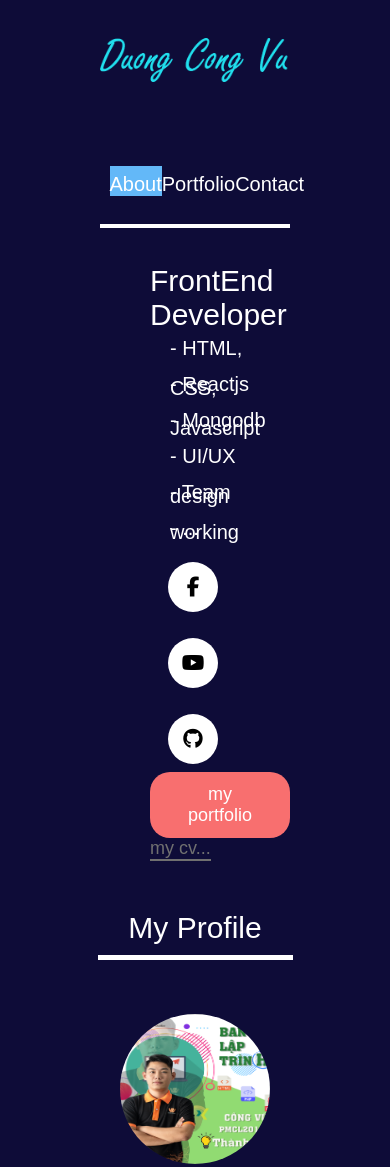
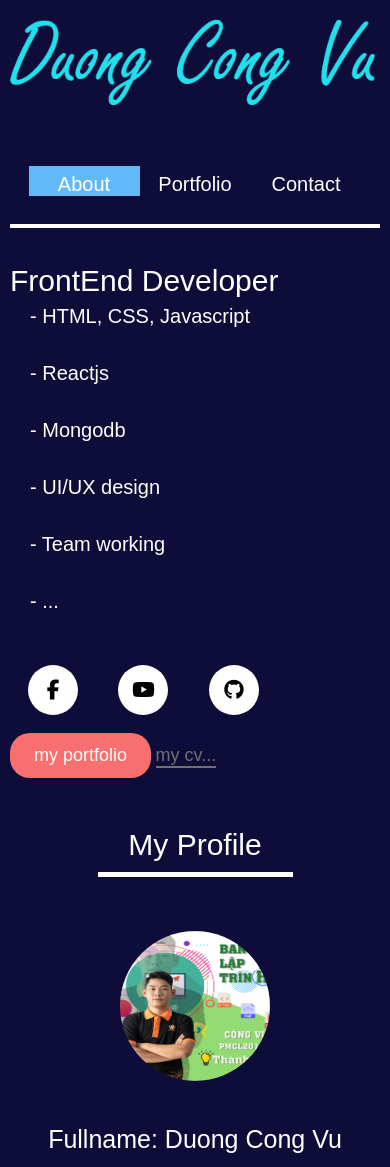
Before and after one commit to congvu24/congvu24.github.io, a plain HTML site: page index.html in a window 390 px wide. Shown: the top 1167 px of the page. Drawn offline with nearby package versions, Linux system fonts and the light colour scheme.

Commit message:
fix responsive

```diff
--- a/index.html
+++ b/index.html
@@ -106,7 +106,7 @@
             </div>
             <div class="profile">
                 <div class="profile-image wow bounceInUp">
-                    <img src="./img/Công Vũ.png.png" alt="">
+                    <img src="./img/cv.png" alt="">
                 </div>
                 <br>
                 <div class="profile-text wow bounceInUp">
@@ -131,7 +131,7 @@
             </div>
             <div class="porfolio-content">
                 <div class="portfolio-box wow fadeInUp" data-wow-delay="0.5s">
-                    <img src="/img/Công Vũ.png.png" alt="">
+                    <img src="/img/cv.png" alt="">
                     <div class="portfolio-cover"></div>
                     <div class="portfolio-text">
                         <h3 class="title-text">San pham 1</h3>
@@ -141,7 +141,7 @@
                     </div>
                 </div>
                 <div class="portfolio-box wow fadeInUp" data-wow-delay="0.6s">
-                    <img src="/img/Công Vũ.png.png" alt="">
+                    <img src="/img/cv.png" alt="">
                     <div class="portfolio-cover"></div>
                     <div class="portfolio-text">
                         <h3 class="title-text">San pham 1</h3>
@@ -151,7 +151,7 @@
                     </div>
                 </div>
                 <div class="portfolio-box wow fadeInUp" data-wow-delay="0.7s">
-                    <img src="/img/Công Vũ.png.png" alt="">
+                    <img src="/img/cv.png" alt="">
                     <div class="portfolio-cover"></div>
                     <div class="portfolio-text">
                         <h3 class="title-text">San pham 1</h3>
@@ -163,7 +163,7 @@
             </div>
             <div class="porfolio-content">
                 <div class="portfolio-box wow fadeInUp" data-wow-delay="0.5s">
-                    <img src="/img/Công Vũ.png.png" alt="">
+                    <img src="/img/cv.png" alt="">
                     <div class="portfolio-cover"></div>
                     <div class="portfolio-text">
                         <h3 class="title-text">San pham 1</h3>
@@ -173,7 +173,7 @@
                     </div>
                 </div>
                 <div class="portfolio-box wow fadeInUp" data-wow-delay="0.6s">
-                    <img src="/img/Công Vũ.png.png" alt="">
+                    <img src="/img/cv.png" alt="">
                     <div class="portfolio-cover"></div>
                     <div class="portfolio-text">
                         <h3 class="title-text">San pham 1</h3>
@@ -183,7 +183,7 @@
                     </div>
                 </div>
                 <div class="portfolio-box wow fadeInUp" data-wow-delay="0.7s">
-                    <img src="/img/Công Vũ.png.png" alt="">
+                    <img src="/img/cv.png" alt="">
                     <div class="portfolio-cover"></div>
                     <div class="portfolio-text">
                         <h3 class="title-text">San pham 1</h3>
--- a/responsive.css
+++ b/responsive.css
@@ -5,6 +5,7 @@
     }
     header .header-content{
         width:100%;
+        padding: 0 10px;
     }
     .header-content .header-grid{
         width: 100%;
@@ -66,7 +67,7 @@
         /* text-align: center; */
         position: relative;
         width: 100%;
-        padding-left: 50px;
+        /* padding-left: 50px; */
     }
     .header-about div div{
         width: 100%;
@@ -79,11 +80,11 @@
     .header-about li{
         font-size: var(--primary_size);
         display: block;
-        margin: -4px 20px;
-        height: 40px;
-        line-height: 40px;
+        /* margin: -4px 20px; */
+        /* height: 40px; */
+        /* line-height: 40px; */
         font-size: 20px;
-        font-weight: 100;
+        /* font-weight: 100; */
     }
     .small-social{
         width: 100%;
--- a/style.css
+++ b/style.css
@@ -91,7 +91,7 @@ header .header-content{
     display: block;
     margin: 7px 20px;
     height: 50px;
-    line-height: 50px;
+    line-height: 22px;
     font-size: 40px;
     font-weight: 100;
 }
```
Also changed, not shown: img/cv.png (renamed from img/Công Vũ.png.png).
